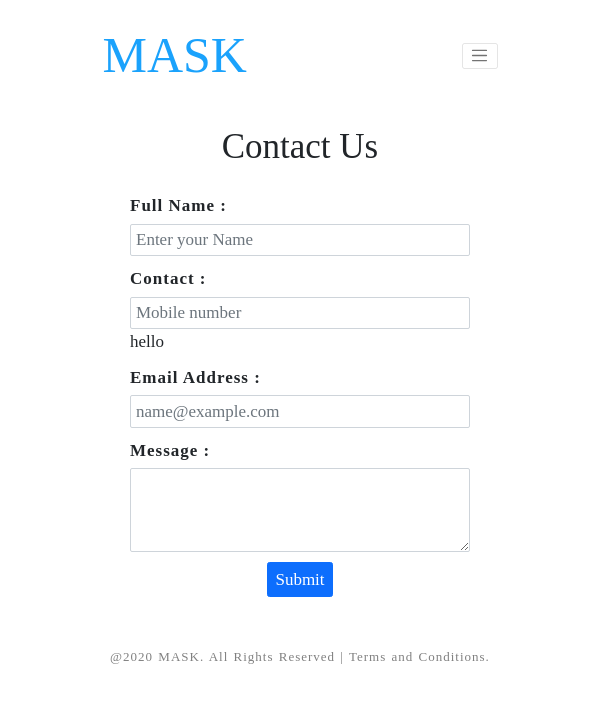
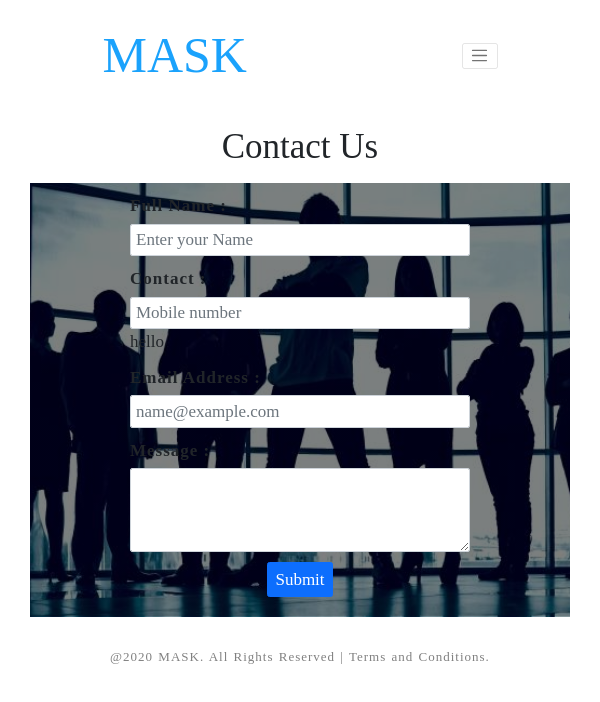
Before and after one commit to Kamlesh05/MASK, a React (Create React App) app: page /contact in a window 600 px wide. Shown: the top 702 px of the page. Built offline with nearby package versions, Linux system fonts and the light colour scheme; a web font is replaced by a local one.

Commit message:
services and about page media query updated

```diff
--- a/src/MASK/SASS/Index.css
+++ b/src/MASK/SASS/Index.css
@@ -96,7 +96,7 @@ html {
 }
 
 .navbar .navbar-brand :hover {
-  color: red;
+  color: #1aa2fc;
 }
 
 .navbar .companyName {
@@ -300,6 +300,15 @@ html {
   .aboutContent p {
     font-size: 1.5rem;
   }
+  .container {
+    background-image: -webkit-gradient(linear, left top, left bottom, from(rgba(0, 0, 0, 0.5)), to(rgba(0, 0, 0, 0.5))), url(../Images/AboutUs.jpg);
+    background-image: linear-gradient(rgba(0, 0, 0, 0.5), rgba(0, 0, 0, 0.5)), url(../Images/AboutUs.jpg);
+    background-position: center;
+    background-size: cover;
+  }
+  .aboutPadding {
+    padding-bottom: 10px;
+  }
 }
 
 /* Medium devices (tablets, 768px and up) */
@@ -388,5 +397,8 @@ html {
   .aboutContent p {
     font-size: 1.7rem;
   }
+  .menuActive {
+    border-bottom: none;
+  }
 }
 /*# sourceMappingURL=Index.css.map */
--- a/src/MASK/SASS/Index.scss
+++ b/src/MASK/SASS/Index.scss
@@ -97,7 +97,7 @@ html{
         color: #1aa2fc;
         font-weight: 500;
         :hover{
-            color: red;
+            color: #1aa2fc;
         }
     }
 
@@ -206,18 +206,16 @@ html{
             width: 100%;
             padding: 10px;
         }
-
     }
-
     .aboutHeading{
         font-size: 3.5rem;
     }
 }
-
 .aboutContent p{
     color: white;
     font-size: 2rem;
 }
+
 
 .footer{
     font-size: 1.3rem;
@@ -268,6 +266,15 @@ html{
     .aboutContent p{
         font-size: 1.5rem;
     }
+    .container{
+        background-image:linear-gradient(rgba(0, 0, 0, 0.500),rgba(0, 0, 0, 0.500)), url(../Images/AboutUs.jpg);
+        background-position:center;
+        background-size: cover;
+    }
+
+    .aboutPadding{
+        padding-bottom: 10px;
+    }
 }
 
 /* Medium devices (tablets, 768px and up) */
@@ -289,7 +296,7 @@ html{
         border-bottom: none;
     }
 
-      .btnGetStarted{
+       .btnGetStarted{
         width: 60%;
     }
 
@@ -331,4 +338,7 @@ html{
     .aboutContent p{
         font-size: 1.7rem;
     }
+    .menuActive{
+        border-bottom: none;
+    }
 }
--- a/src/MASK/Service.jsx
+++ b/src/MASK/Service.jsx
@@ -8,8 +8,8 @@ const Service = () =>{
           <div className='my-5 mx-auto service'>
                 <h1 className='text-center'>Our Services</h1>
          </div>
-                <div className='container-fluid mb-5 bg-light'>
-                    <div className='row pb-5'>
+                <div className='container-fluid mb-5 pb-5 bg-light'>
+                    <div className='row pb-5 aboutPadding'>
                         <div className='col-md-10 col-12 mx-auto'>
                             <div className='row'>
                                 {
```
Also changed, not shown: src/MASK/About.jsx (line endings or trailing spaces), 2 other files (tests, documents, lock files or other folders).
